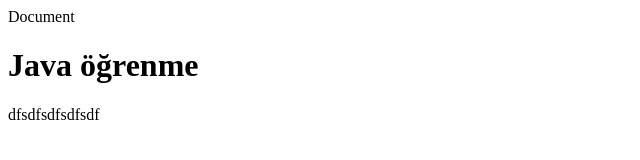
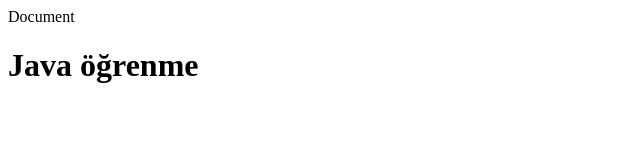
Before and after one commit to EfeSulun/javascriptDers, a plain HTML site: page index.html in a window 1280 px wide. Shown: the full height of the page, 0-640 px from the left. Drawn offline with Linux system fonts and the light colour scheme.

Commit message:
son çalışma

```diff
--- a/index.html
+++ b/index.html
@@ -16,7 +16,16 @@
 
 
 </h1>
-<p>dfsdfsdfsdfsdf</p>
+
+
+
+
+
+
+
+
+
+
 
 
 
```
Also changed, not shown: script.js (line endings or trailing spaces).
